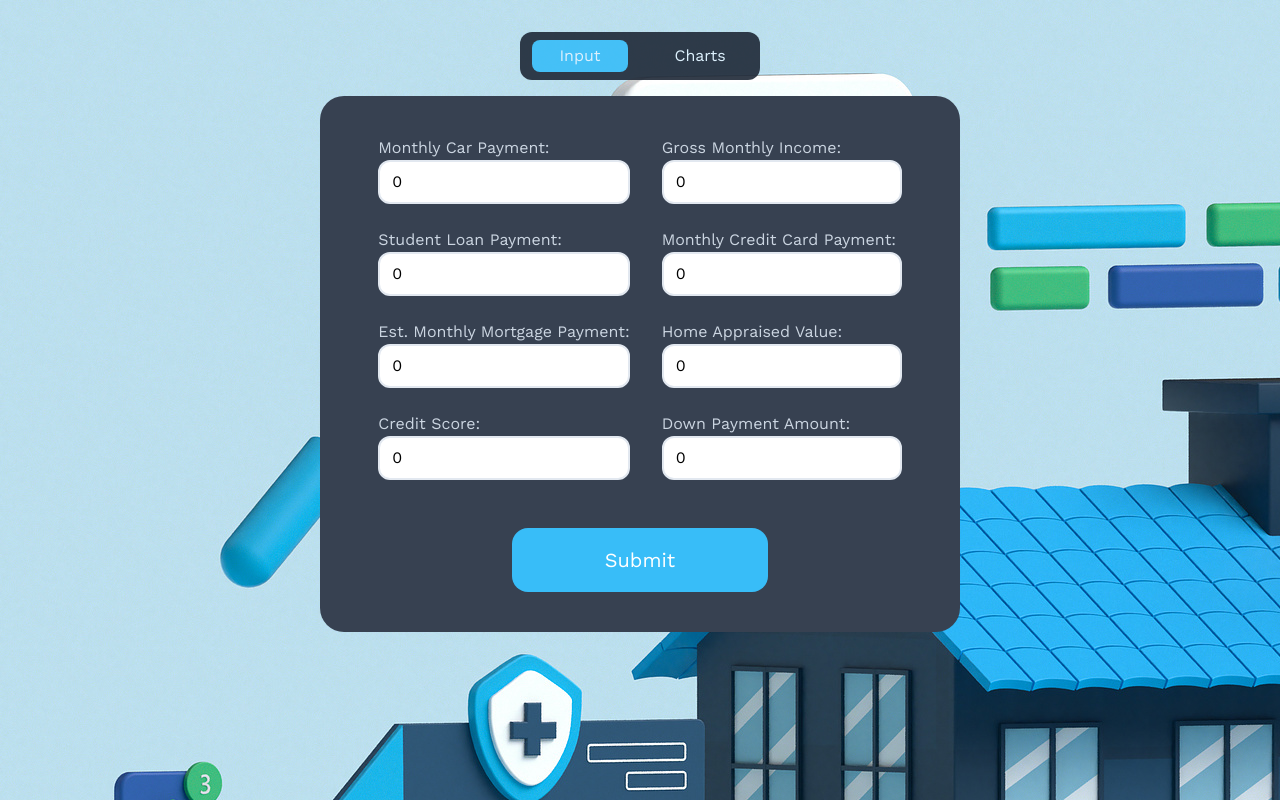
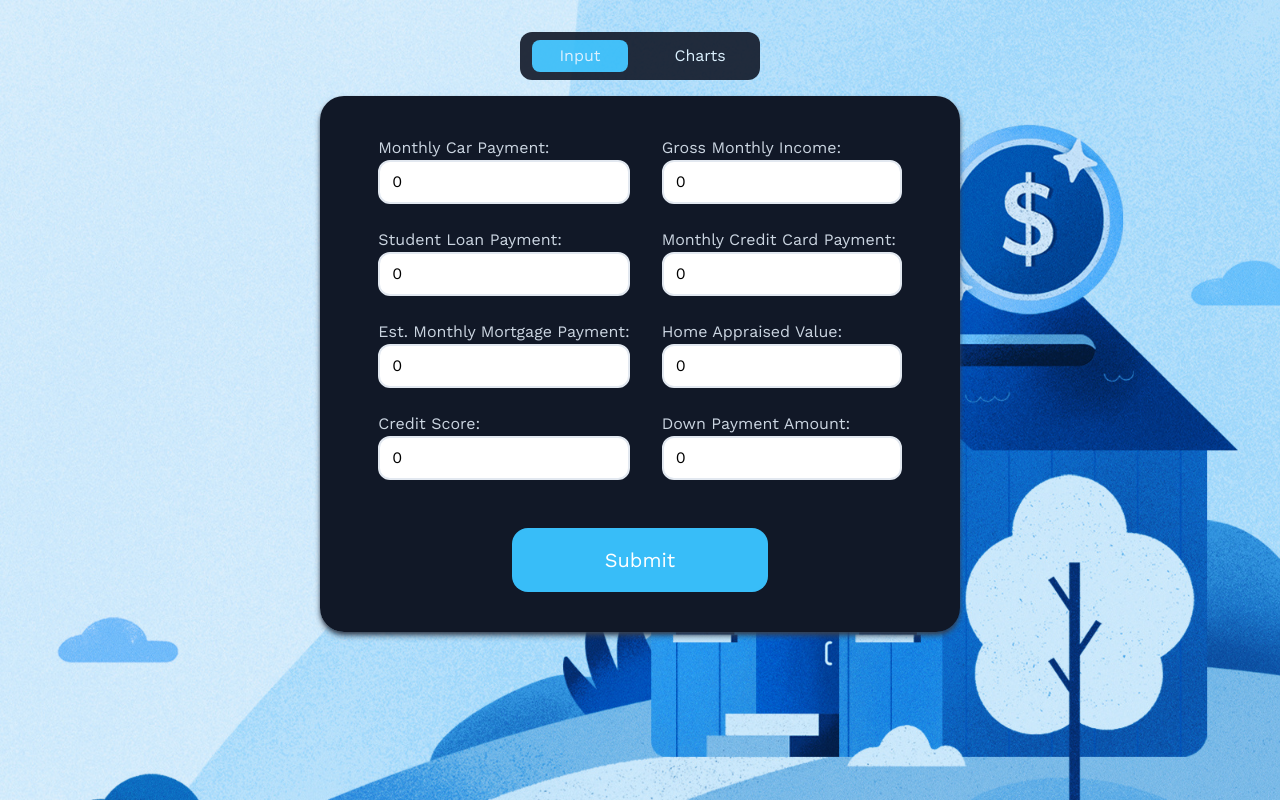
Before and after one commit to HackUTD-X-2023/project, a Next.js app: page /form in a window 1280 px wide. Built offline with nearby package versions, Linux system fonts and the light colour scheme.

Commit message:
chore: Styling

```diff
--- a/app/form/page.js
+++ b/app/form/page.js
@@ -184,7 +184,7 @@ export default function Home() {
       document.getElementById("goated").scrollIntoView({ block: 'end',  behavior: 'smooth' });
   }
 
-  const inputComp = [<div className="bg-gradient-to-r from-gray-700 to-gray-700 relative mt-24 w-1/2 py-10 px-2 rounded-3xl">
+  const inputComp = [<div className="bg-gradient-to-r shadow-md shadow-gray-700 from-gray-900 to-gray-900 relative mt-24 w-1/2 py-10 px-2 rounded-3xl">
   <form className='flex flex-row justify-center gap-8'>
     <div class="flex-col">
 
@@ -239,7 +239,7 @@ export default function Home() {
       </div>
 </div>,
 
-(subbed ? <div className='bg-gradient-to-r from-gray-700 to-gray-700 relative mt-2 w-5/6 text-center py-4 px-2 rounded-3xl text-white m-4 whitespace-pre-wrap center-content'>
+(subbed ? <div className='bg-gradient-to-r shadow-md shadow-gray-700 from-gray-900 to-gray-900 relative mt-2 w-5/6 text-center py-4 px-2 rounded-3xl text-white m-4 whitespace-pre-wrap center-content'>
   {loading ? <div className='flex flex-row justify-center'>
     <svg aria-hidden="true" className="w-20 h-20 mr-2 text-gray-200 animate-spin dark:text-gray-600 fill-blue-600" viewBox="0 0 100 101" fill="none" xmlns="http://www.w3.org/2000/svg">
     <path d="M100 50.5908C100 78.2051 77.6142 100.591 50 100.591C22.3858 100.591 0 78.2051 0 50.5908C0 22.9766 22.3858 0.59082 50 0.59082C77.6142 0.59082 100 22.9766 100 50.5908ZM9.08144 50.5908C9.08144 73.1895 27.4013 91.5094 50 91.5094C72.5987 91.5094 90.9186 73.1895 90.9186 50.5908C90.9186 27.9921 72.5987 9.67226 50 9.67226C27.4013 9.67226 9.08144 27.9921 9.08144 50.5908Z" fill="currentColor"/>
@@ -252,7 +252,7 @@ export default function Home() {
 : <div></div>)]
 
 const chartPage = [
-<div className='grid grid-cols-2 bg-gradient-to-r from-gray-700 to-gray-700 relative mt-24 mb-16 w-2/3 text-center py-6 px-2 rounded-3xl text-white w-screen m-8 whitespace-pre-wrap center-content'>
+<div className='grid grid-cols-2 bg-gradient-to-r shadow-md shadow-gray-700 from-gray-900 to-gray-900 relative mt-24 mb-16 w-2/3 text-center py-6 px-2 rounded-3xl text-white w-screen m-8 whitespace-pre-wrap center-content'>
 <div className='width-30'>
 <Doughnut options={options2} data={formattedDataSuccess}></Doughnut>
 </div>
@@ -264,8 +264,8 @@ const chartPage = [
   const heightStyle = res == '' ? "h-screen" : "h-full"
 
   return (
-    <main id="goated" className={`bg-[url('/cover2.jpg')] items-center flex flex-col w-screen ${heightStyle} gap-y-16`}>
-      <div class="grid grid-cols-2 fixed top-8 bg-gray-800 w-[15rem] h-12 rounded-xl flex-row place-content-evenly z-20 opacity-90">
+    <main id="goated" className={`bg-[url('/cover.jpg')] items-center flex flex-col h-screen bg-no-repeat bg-cover gap-y-16`}>
+      <div class="grid grid-cols-2 fixed top-8 bg-gray-900 w-[15rem] h-12 rounded-xl flex-row place-content-evenly z-20 opacity-90">
         { inputPage ? <div className="nav-color absolute w-[6rem] rounded-lg h-[2rem] bg-sky-400 z-10 self-center ml-3"></div>
         : <div className="nav-color absolute w-[6rem] rounded-lg h-[2rem] bg-sky-400 z-10 self-center mr-3 justify-self-end"></div>
         }
```
